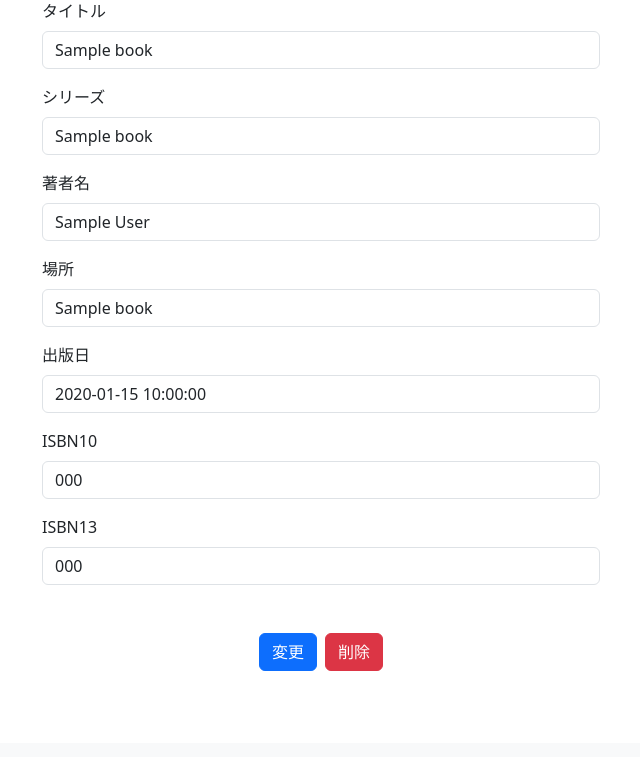
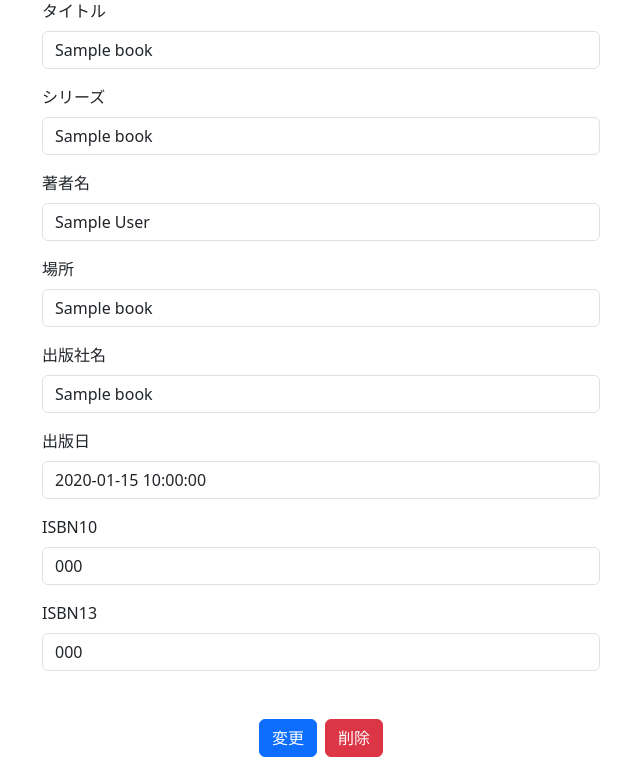
Before and after one commit to Paspenta/Paspenta_bookmanager, a Flask app: template bookmanager/templates/book_edit.html in a window 1280 px wide. Shown: the part 57-814 px from the top of the page, without its empty margins (319-959 px from the left). Before the commit the page ends 728 px from the top, so only its background shows below. Run offline with Flask 3, Linux system fonts and the light colour scheme; the template is opened without the code that fills it: most values are stand-ins (such as "Sample title", 1, 10 or a date in 2020).

Commit message:
add book_edit template input publisher

```diff
--- a/bookmanager/templates/book_edit.html
+++ b/bookmanager/templates/book_edit.html
@@ -21,6 +21,10 @@
             <div class="mb-3">
                 <label for="LocationName" class="form-label">場所</label>
                 <input name="LocationName" id="LocationName" class="form-control" value="{{ Book.get('LocationName') }}" required>
+            </div>
+            <div class="mb-3">
+                <label for="PublisherName" class="form-label">出版社名</label>
+                <input name="PublisherName" id="PublisherName" class="form-control" value="{{ Book.get('PublisherName') }}">
             </div>
             <div class="mb-3">
                 <label for="PublicationDate" class="form-label">出版日</label>
```
